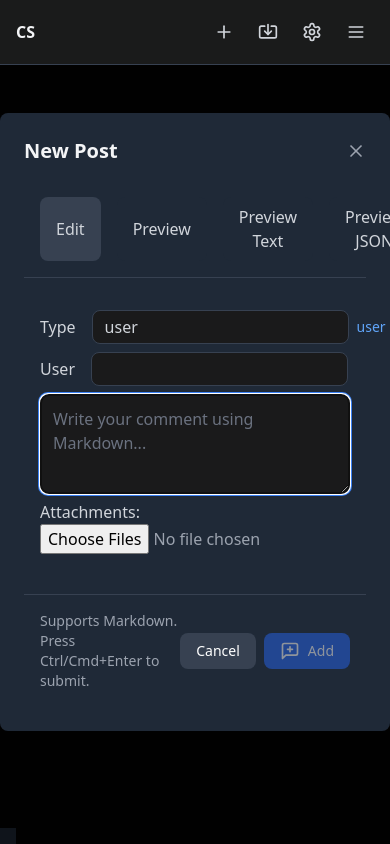
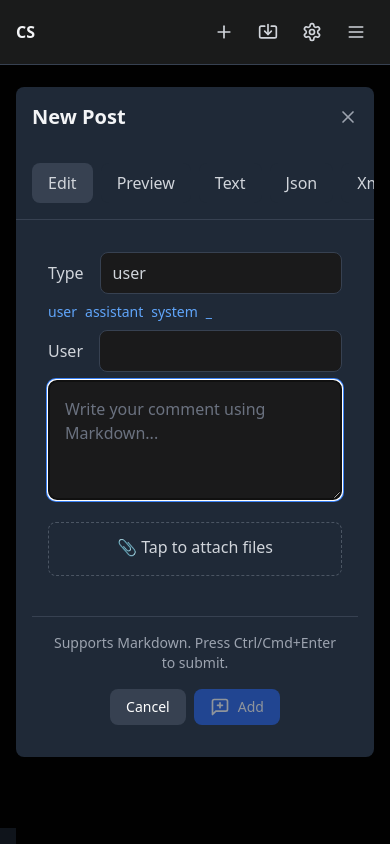
Before and after one commit to johnhenry/conversation-studio, a React (Vite) app: page / in a window 390 px wide. Both pictures are taken after a click on the button 224 px from the left and 32 px from the top of the page. Built offline with nearby package versions, Linux system fonts and the light colour scheme.

Commit message:
improve comment editor dialog for mobile

```diff
--- a/src/components/CommentEditor.tsx
+++ b/src/components/CommentEditor.tsx
@@ -289,10 +289,10 @@ const CommentEditor: React.FC<CommentEditorProps> = ({
       case "edit":
         return (
           <>
-            <div className="flex gap-2 mb-2">
+            <div className="flex flex-wrap gap-2 mb-2">
               <label
                 htmlFor="typeInput"
-                className="text-gray-300 flex items-center gap-2"
+                className="text-gray-300 flex items-center gap-2 min-w-[120px]"
                 title="Enter comment type"
               >
                 Type
@@ -301,7 +301,7 @@ const CommentEditor: React.FC<CommentEditorProps> = ({
                   id="typeInput"
                   value={commentType}
                   onChange={(e) => setCommentType(e.target.value)}
-                  className="ml-2 bg-[#1A1A1B] border border-gray-700 text-gray-300 rounded-lg px-3 py-1 focus:ring-2 focus:ring-blue-500 focus:border-transparent"
+                  className="ml-2 bg-[#1A1A1B] border border-gray-700 text-gray-300 rounded-lg px-3 py-2 focus:ring-2 focus:ring-blue-500 focus:border-transparent min-w-[100px]"
                 />
               </label>
               {CYCLE_TYPES.map((type) => (
@@ -322,10 +322,10 @@ const CommentEditor: React.FC<CommentEditorProps> = ({
                 _
               </button>
             </div>
-            <div className="flex gap-2 mb-2">
+            <div className="flex flex-wrap gap-2 mb-2">
               <label
                 htmlFor="userIdInput"
-                className="text-gray-300 flex items-center gap-2"
+                className="text-gray-300 flex items-center gap-2 min-w-[120px]"
                 title="Enter your user ID"
               >
                 User
@@ -334,7 +334,7 @@ const CommentEditor: React.FC<CommentEditorProps> = ({
                   id="userIdInput"
                   value={userId || appConfig.general.userId}
                   onChange={(e) => setUserId(e.target.value)}
-                  className="ml-2 bg-[#1A1A1B] border border-gray-700 text-gray-300 rounded-lg px-3 py-1 focus:ring-2 focus:ring-blue-500 focus:border-transparent"
+                  className="ml-2 bg-[#1A1A1B] border border-gray-700 text-gray-300 rounded-lg px-3 py-2 focus:ring-2 focus:ring-blue-500 focus:border-transparent flex-1 min-w-[150px]"
                   placeholder={appConfig.general.userId}
                 />
               </label>
@@ -345,17 +345,21 @@ const CommentEditor: React.FC<CommentEditorProps> = ({
               value={content}
               onChange={(e) => setContent(e.target.value)}
               placeholder="Write your comment using Markdown..."
-              className="w-full min-h-[100px] p-3 bg-[#1A1A1B] border border-gray-700 text-gray-300 rounded-lg focus:ring-2 focus:ring-blue-500 focus:border-transparent placeholder-gray-500"
+              className="w-full min-h-[120px] md:min-h-[150px] p-4 bg-[#1A1A1B] border border-gray-700 text-gray-300 rounded-lg focus:ring-2 focus:ring-blue-500 focus:border-transparent placeholder-gray-500 text-base"
             />
-            <div className="text-gray-300">
-              <label htmlFor="attachments" title="Choose files to attach">
-                Attachments:
+            <div className="text-gray-300 mt-4">
+              <label
+                htmlFor="attachments"
+                title="Choose files to attach"
+                className="block mb-2 p-3 border border-dashed border-gray-600 rounded-lg hover:border-gray-500 cursor-pointer text-center"
+              >
+                <span className="block mb-1">📎 Tap to attach files</span>
                 <input
                   type="file"
                   id="attachments"
                   multiple
                   onChange={onAttachmentUpload}
-                  className="mb-2 block text-gray-400"
+                  className="hidden"
                   aria-label="Choose files to attach"
                 />
               </label>
@@ -425,12 +429,12 @@ const CommentEditor: React.FC<CommentEditorProps> = ({
     <div
       className={`fixed inset-0 bg-black bg-opacity-50 flex items-center justify-center transition-opacity duration-200 ${
         isVisible ? "opacity-100" : "opacity-0"
-      }`}
+      } p-4 md:p-6`}
       role="dialog"
       aria-label="Comment Editor"
     >
       <div
-        className="bg-gray-800 p-6 rounded-lg w-full max-w-3xl max-h-[90vh] overflow-y-auto relative"
+        className="bg-gray-800 p-4 md:p-6 rounded-lg w-full max-w-3xl max-h-[90vh] overflow-y-auto relative"
         onKeyDown={handleKeyDown}
       >
         <div className="flex justify-between items-center mb-4">
@@ -447,57 +451,24 @@ const CommentEditor: React.FC<CommentEditorProps> = ({
           </button>
         </div>
         <form onSubmit={handleSubmit} className="space-y-4">
-          <div className="flex gap-2 mb-4 p-4 border-b border-gray-700">
-            <button
-              type="button"
-              onClick={() => setActiveTab("edit")}
-              className={`px-4 py-2 rounded-lg hover:bg-gray-700 transition-colors mr-2 text-gray-300 ${
-                activeTab === "edit" ? "bg-gray-700" : "bg-gray-800"
-              }`}
-            >
-              Edit
-            </button>
-            <button
-              type="button"
-              onClick={() => setActiveTab("preview")}
-              className={`px-4 py-2 rounded-lg hover:bg-gray-700 transition-colors mr-2 text-gray-300 ${
-                activeTab === "preview" ? "bg-gray-700" : "bg-gray-800"
-              }`}
-            >
-              Preview
-            </button>
-            <button
-              type="button"
-              onClick={() => setActiveTab("text")}
-              className={`px-4 py-2 rounded-lg hover:bg-gray-700 transition-colors mr-2 text-gray-300 ${
-                activeTab === "text" ? "bg-gray-700" : "bg-gray-800"
-              }`}
-            >
-              Preview Text
-            </button>
-            <button
-              type="button"
-              onClick={() => setActiveTab("json")}
-              className={`px-4 py-2 rounded-lg hover:bg-gray-700 transition-colors mr-2 text-gray-300 ${
-                activeTab === "json" ? "bg-gray-700" : "bg-gray-800"
-              }`}
-            >
-              Preview JSON
-            </button>
-            <button
-              type="button"
-              onClick={() => setActiveTab("xml")}
-              className={`px-4 py-2 rounded-lg hover:bg-gray-700 transition-colors text-gray-300 ${
-                activeTab === "xml" ? "bg-gray-700" : "bg-gray-800"
-              }`}
-            >
-              Preview XML
-            </button>
+          <div className="flex overflow-x-auto gap-2 mb-4 p-4 border-b border-gray-700 -mx-4 md:mx-0">
+            {["edit", "preview", "text", "json", "xml"].map((tab) => (
+              <button
+                key={tab}
+                type="button"
+                onClick={() => setActiveTab(tab as PreviewTab)}
+                className={`px-4 py-2 rounded-lg hover:bg-gray-700 transition-colors whitespace-nowrap text-gray-300 ${
+                  activeTab === tab ? "bg-gray-700" : "bg-gray-800"
+                }`}
+              >
+                {tab.charAt(0).toUpperCase() + tab.slice(1)}
+              </button>
+            ))}
           </div>
           <div className="p-4">{renderContent()}</div>
-          <div className="flex justify-between items-center text-sm text-gray-400 p-4 border-t border-gray-700">
-            <span>Supports Markdown. Press Ctrl/Cmd+Enter to submit.</span>
-            <div className="flex gap-2">
+          <div className="flex flex-col md:flex-row justify-between items-stretch md:items-center text-sm text-gray-400 p-4 border-t border-gray-700 gap-4">
+            <span className="text-center md:text-left">Supports Markdown. Press Ctrl/Cmd+Enter to submit.</span>
+            <div className="flex gap-2 justify-center md:justify-end">
               <button
                 type="button"
                 title={`Cancel\nkey: esc`}
```
